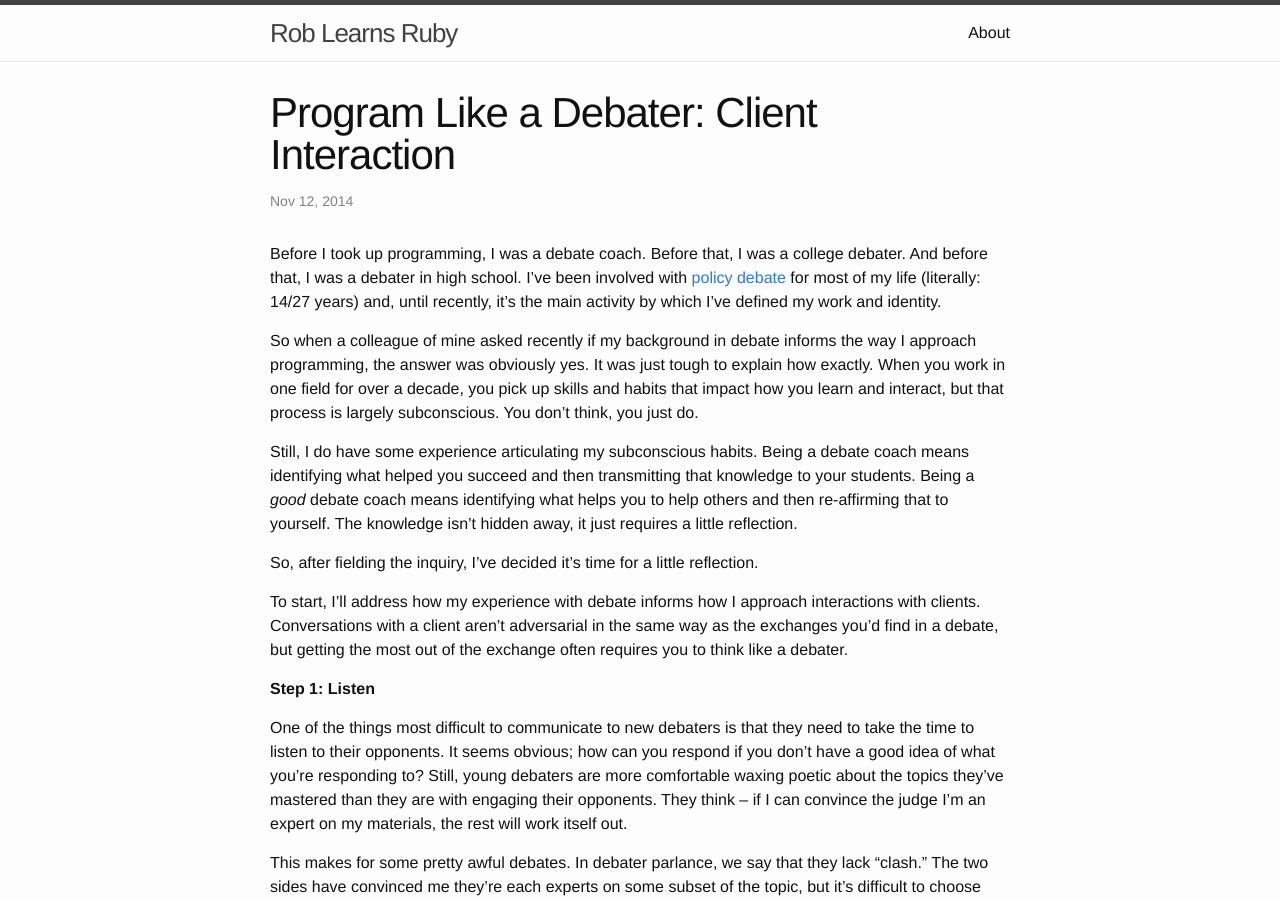
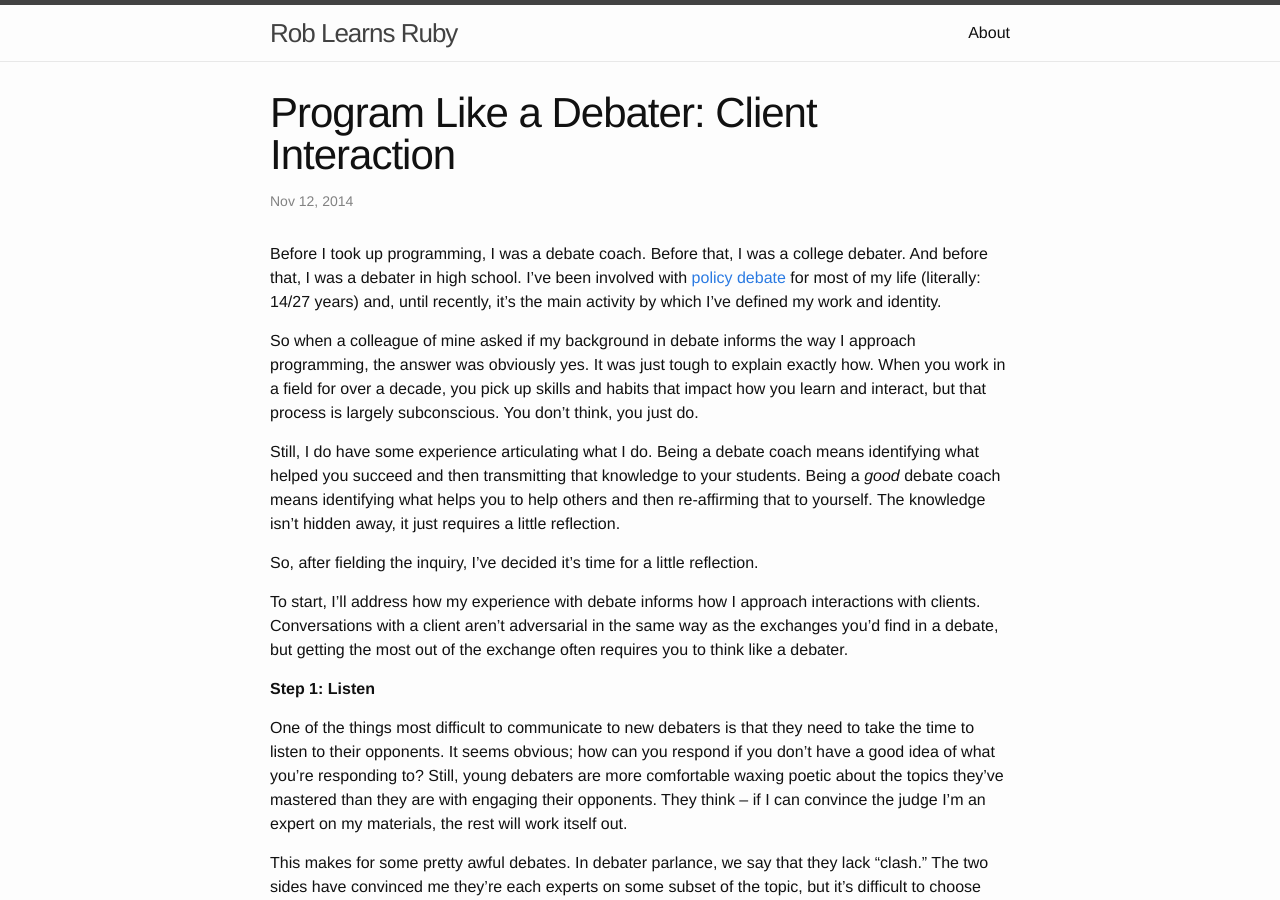
Before and after one commit to rmulhol/rmulhol.github.io, a Jekyll site: the page built from _posts/2014-11-12-debate-client-interact.markdown, in a window 1280 px wide and 900 px high. Built offline with Jekyll 4.4.1, drawn with Linux system fonts in a browser that asks for light colours.

Commit message:
edit post

```diff
--- a/_posts/2014-11-12-debate-client-interact.markdown
+++ b/_posts/2014-11-12-debate-client-interact.markdown
@@ -8,9 +8,9 @@ tags: communication
 
 Before I took up programming, I was a debate coach. Before that, I was a college debater. And before that, I was a debater in high school. I’ve been involved with [policy debate][policy] for most of my life (literally: 14/27 years) and, until recently, it’s the main activity by which I’ve defined my work and identity.
 
-So when a colleague of mine asked recently if my background in debate informs the way I approach programming, the answer was obviously yes. It was just tough to explain how exactly. When you work in one field for over a decade, you pick up skills and habits that impact how you learn and interact, but that process is largely subconscious. You don’t think, you just do.
+So when a colleague of mine asked if my background in debate informs the way I approach programming, the answer was obviously yes. It was just tough to explain exactly how. When you work in a field for over a decade, you pick up skills and habits that impact how you learn and interact, but that process is largely subconscious. You don’t think, you just do.
 
-Still, I do have some experience articulating my subconscious habits. Being a debate coach means identifying what helped you succeed and then transmitting that knowledge to your students. Being a *good* debate coach means identifying what helps you to help others and then re-affirming that to yourself. The knowledge isn’t hidden away, it just requires a little reflection.
+Still, I do have some experience articulating what I do. Being a debate coach means identifying what helped you succeed and then transmitting that knowledge to your students. Being a *good* debate coach means identifying what helps you to help others and then re-affirming that to yourself. The knowledge isn’t hidden away, it just requires a little reflection.
 
 So, after fielding the inquiry, I've decided it’s time for a little reflection.
 
```
